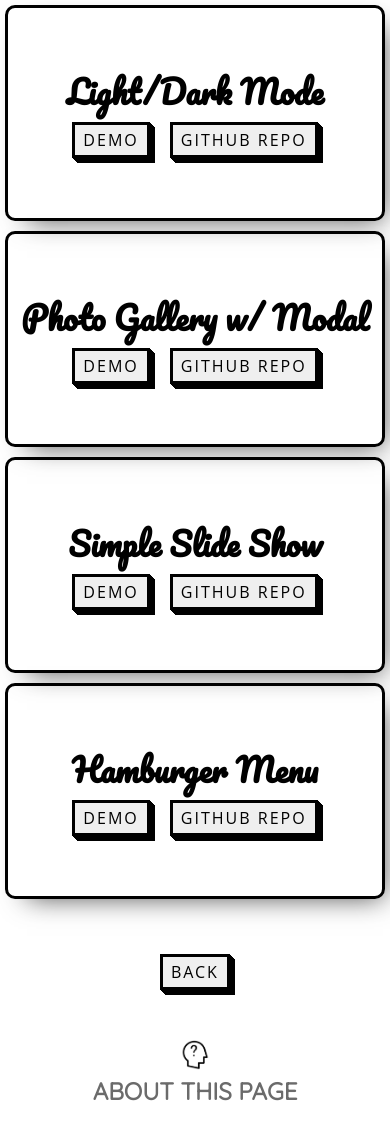
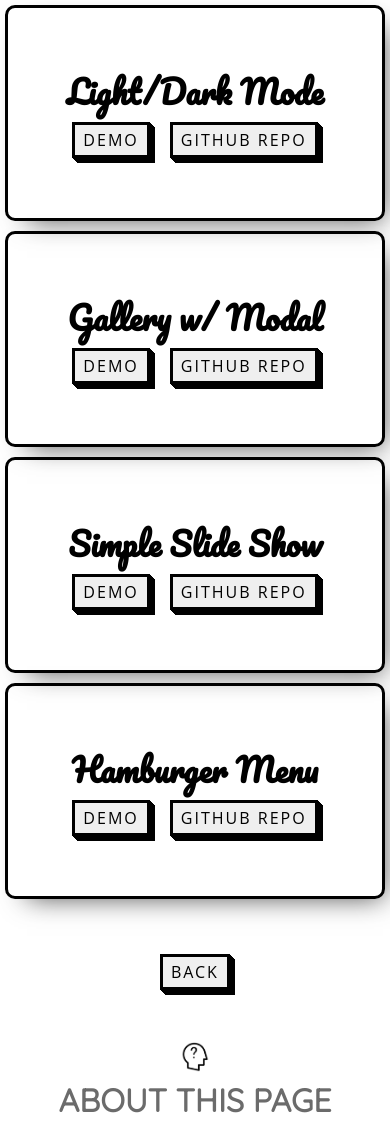
Before and after one commit to laurenpowers20/react-fun, a React (Create React App) app: page /features in a window 390 px wide. Built offline with nearby package versions, Linux system fonts and the light colour scheme; a web font is replaced by a local one.

Commit message:
adjust div

```diff
--- a/src/Screens/Features.jsx
+++ b/src/Screens/Features.jsx
@@ -28,7 +28,7 @@ function Features() {
         </div>
 
         <div className="features-div">
-          <h2 className="features-titles">Photo Gallery w/ Modal</h2>{" "}
+          <h2 className="features-titles">Gallery w/ Modal</h2>{" "}
           <a
             href="https://react-photo-gallery-lauren.netlify.app/"
             target="_blank"
--- a/src/Screens/Styles/Features.css
+++ b/src/Screens/Styles/Features.css
@@ -17,11 +17,11 @@
   border-radius: 10px;
   margin: 5px;
   padding: 5px;
-  width: 400px;
+  width: 380px;
   height: 200px;
-  -webkit-box-shadow: 10px 10px 26px -12px rgba(0,0,0,0.75);
--moz-box-shadow: 10px 10px 26px -12px rgba(0,0,0,0.75);
-box-shadow: 10px 10px 26px -12px rgba(0,0,0,0.75);
+  -webkit-box-shadow: 10px 10px 26px -12px rgba(0, 0, 0, 0.75);
+  -moz-box-shadow: 10px 10px 26px -12px rgba(0, 0, 0, 0.75);
+  box-shadow: 10px 10px 26px -12px rgba(0, 0, 0, 0.75);
 }
 
 .features-titles {
@@ -48,7 +48,7 @@ box-shadow: 10px 10px 26px -12px rgba(0,0,0,0.75);
   text-align: center;
   padding-top: 50px;
   padding-bottom: 20px;
-  font-size: 1.5rem;
+  font-size: 2.5rem;
   font-family: "Quicksand", sans-serif;
   font-weight: 600;
   text-transform: uppercase;
@@ -63,4 +63,7 @@ box-shadow: 10px 10px 26px -12px rgba(0,0,0,0.75);
   .features-titles {
     font-size: 2rem;
   }
+  .features-about-link {
+    font-size: 2rem;
+  }
 }
```
